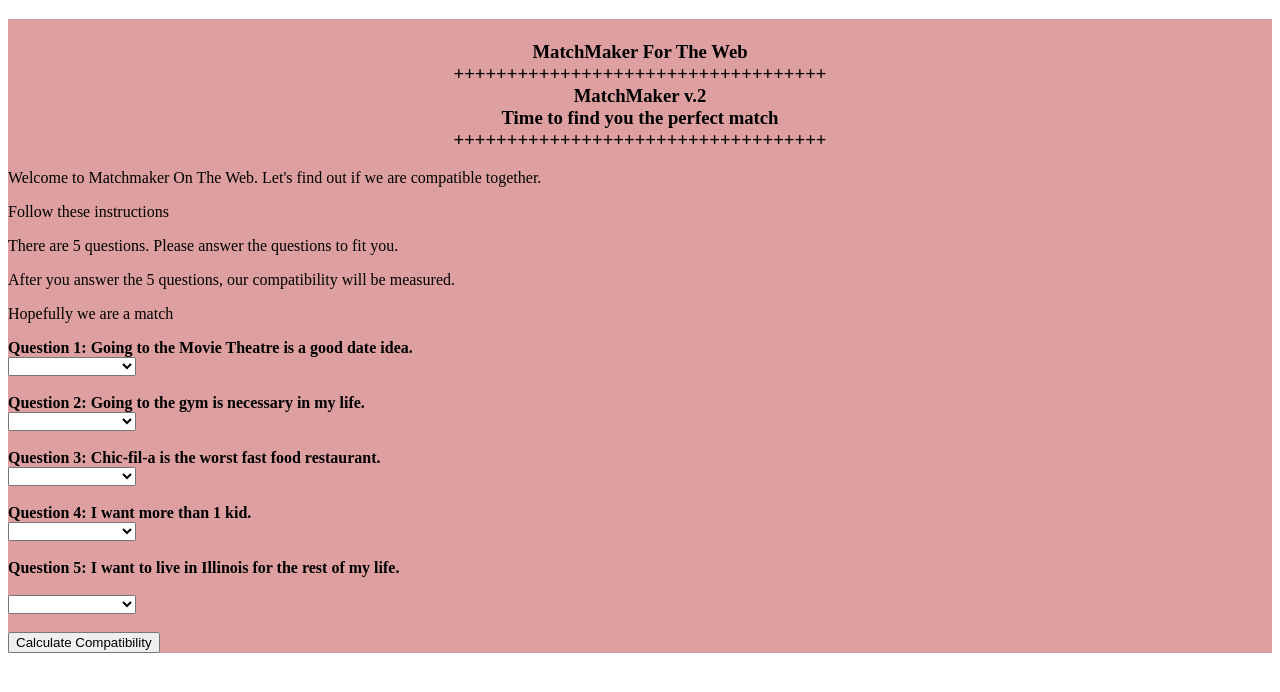
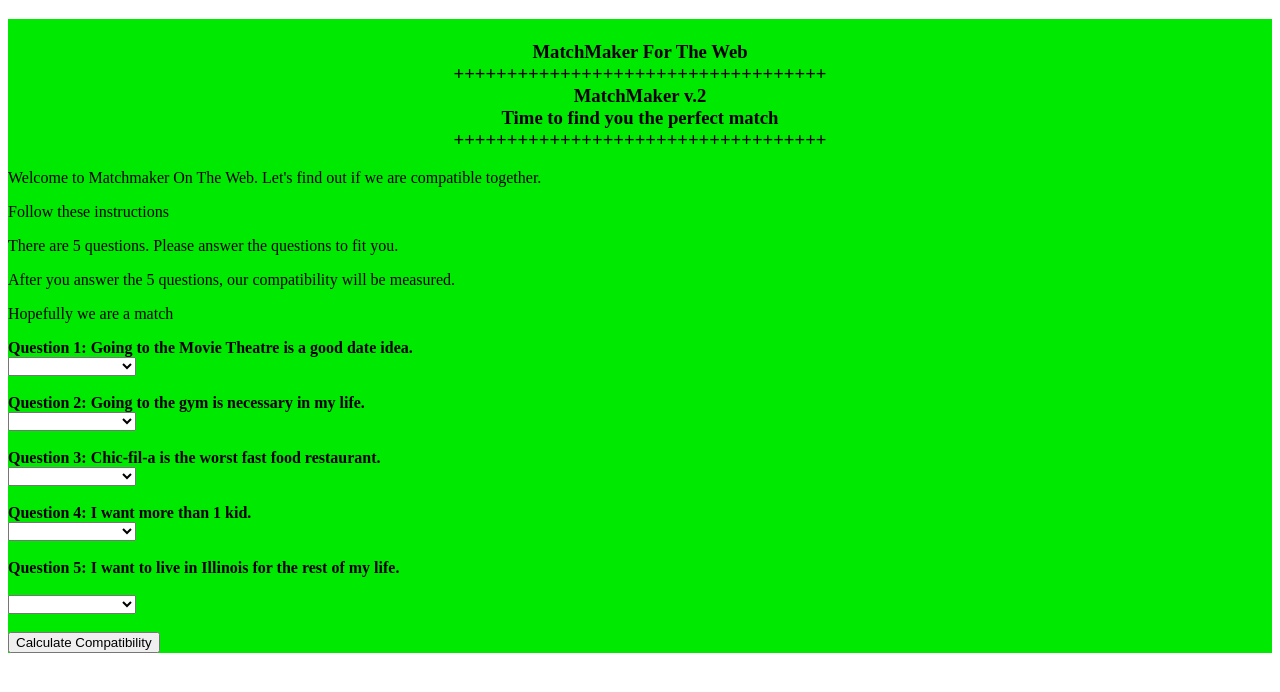
Before and after one commit to seba2127/matchmaker-for-the-web, a plain HTML site: page index.html in a window 1280 px wide. Drawn offline with Linux system fonts and the light colour scheme.

Commit message:
Update index.html

```diff
--- a/index.html
+++ b/index.html
@@ -9,7 +9,7 @@
 
 </head>
 
-<div style="background-color:rgb(221, 159, 159)">
+<div style="background-color:rgb(0, 233, 0)">
 
 
 
```
